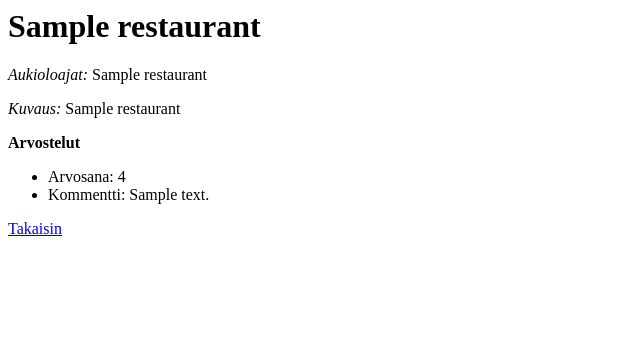
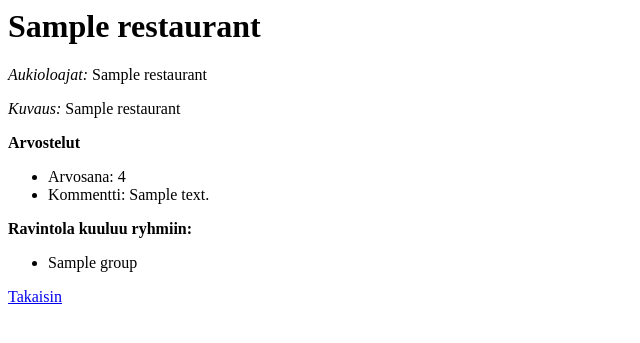
Before and after one commit to emiliaoinas/Ravintolasovellus, a Flask app: template templates/restaurant.html in a window 1280 px wide. Shown: the top 343 px of the page, without its empty margins (0-640 px from the left). Run offline with Flask 3, Linux system fonts and the light colour scheme; the template is opened without the code that fills it: most values are stand-ins (such as "Sample title", 1, 10 or a date in 2020).

Commit message:
Add part for group list and adding groups

```diff
--- a/templates/restaurant.html
+++ b/templates/restaurant.html
@@ -28,6 +28,26 @@
 <p>Tämä ravintola ei ole saanut vielä arvosteluja</p>
 {% endif %}
 
+<p><b>Ravintola kuuluu ryhmiin:</b></p>
+{% if groups %}
+<ul>
+    {% for group in groups %}
+    <li>{{ group[2] }}</li>
+    {% endfor %}
+</ul>
+{% else %}
+<p>Ravintola ei kuulu vielä mihinkään ryhmään</p>
+{% endif %}
+
+{% if admin_status %}
+<u>Lisää ravintola ryhmään:</u>
+<form action="/add_group" method="POST">
+    <input type="hidden" name="restaurant_id" value="{{ restaurant_id}}">
+    <input type="text" name="group_name" placeholder="Ryhmän nimi">
+    <button type="submit">Lisää ravintola ryhmään</button>
+</form>
+{% endif %}
+
 {% if session.user_id %}
 <u>Kirjoita arvostelu:</u>
 <form action="/submit_review" method="POST">
```
